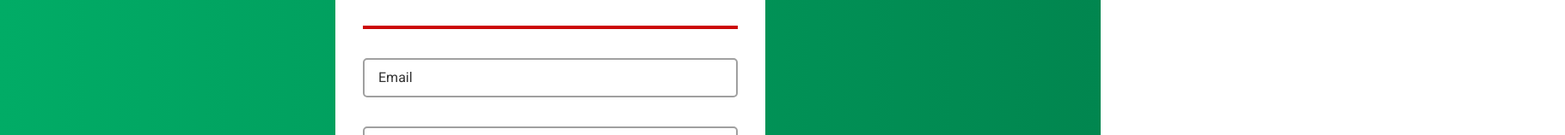
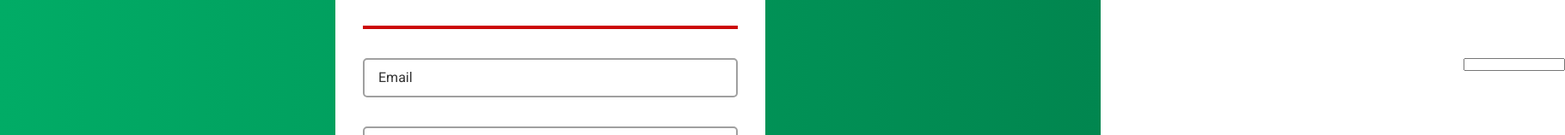
Before and after one commit to abmoh1379/budmoney, a React (Create React App) app: page /login in a window 1280 px wide. Shown: the part 130-288 px from the top of the page at 86% size, 1820 px wide, since content can reach past the window. Built offline with nearby package versions, Linux system fonts and the light colour scheme; no server answers.

Commit message:
added hidden inputs to avoid bots filling out forms and send data to backend

```diff
--- a/src/components/app/ExpenseForm.js
+++ b/src/components/app/ExpenseForm.js
@@ -40,6 +40,8 @@ const ExpenseForm = ({
   requestStatus: { error, loading, operation },
   expense = undefined,
 }) => {
+  // this state is for the hidden input added for preventing bots to fill out forms and submit
+  const [hiddenInputValue, setHiddenInputValue] = useState("");
   //   required state for SingleDatePicker
   const [focused, setFocused] = useState(false);
 
@@ -53,6 +55,9 @@ const ExpenseForm = ({
   const [{ amountValue, noteValue, createdAtValue }, formDispatcher] =
     useReducer(expenseFormReducer, expenseFormInitialState);
 
+  const onHiddenInputChange = (e) => {
+    setHiddenInputValue(e.target.value);
+  };
   const onAmountChange = (e) => {
     if (/^\d{0,}\.?\d{0,2}$/.test(e.target.value)) {
       formDispatcher({ type: "ON_AMOUNT_CHANGE", value: e.target.value });
@@ -111,7 +116,7 @@ const ExpenseForm = ({
 
   // for disabling the form btn on form validation
   let isFormValid = false;
-  if (isDescriptionValid && isTypeValid) {
+  if (isDescriptionValid && isTypeValid && !hiddenInputValue) {
     isFormValid = true;
   }
 
@@ -128,7 +133,10 @@ const ExpenseForm = ({
   }
 
   const onExpenseRemoveClick = () => {
+    // if bot filled the hidden input, we dont let expense removal.
+    if (!hiddenInputValue) {
       openConfirmRemoveExpenseModal();
+    }
   };
 
   // this useEffect is needed for deleteing the expense on user clicking confirm in confirmation expense removal modal.
@@ -156,6 +164,12 @@ const ExpenseForm = ({
   };
   return (
     <form className="app-expense-form" onSubmit={onFormSubmit}>
+      <input
+        className="app-expense-form__hidden-input"
+        type="text"
+        value={hiddenInputValue}
+        onChange={onHiddenInputChange}
+      />
       <div className="app-expense-form__input-container">
         <input
           className={`app-expense-form__input${
--- a/src/components/loginAndSignup/AuthForm.js
+++ b/src/components/loginAndSignup/AuthForm.js
@@ -1,4 +1,4 @@
-import React, { useCallback } from "react";
+import React, { useCallback, useState } from "react";
 import { Link } from "react-router-dom";
 import GoogleButton from "react-google-button";
 import { useLocation } from "react-router-dom";
@@ -7,10 +7,15 @@ import PrimaryBtn from "../app/UI/PrimaryBtn";
 import Loader from "../UI/Loader";
 
 const AuthForm = ({ authLoading, authError, onAuthFormSubmittion, onGoogleSignUp, onGoogleLogin }) => {
-  // we rename the state to make things more clear, we adding this feature so that the user who accidently wrote in signup form but now
-  // wants to login, will still have inputs filled when visiting login page and vice-versa
+  // this state is used for hidden input to validate if the form is being filled with bots.
+  const [hiddenInputValue, setHiddenInputValue] = useState('');
+  // we rename the state to make things more clear, we adding this feature so that the user who accidently wrote in signup form but now wants to login, will still have inputs filled when visiting login page and vice-versa
   const { pathname, state : linkState } = useLocation();
   const currentPage = pathname === "/sign-up" ? "sign-up" : "login";
+
+  const onHiddenInputChange = (e) => {
+    setHiddenInputValue(e.target.value);
+  }
   // Email useInput hook setup
   const emailInputValidator = useCallback((value) => {
     if (value.length === 0) {
@@ -85,11 +90,11 @@ const AuthForm = ({ authLoading, authError, onAuthFormSubmittion, onGoogleSignUp
   //   checking if form is valid for enabling the btn and let submit happen
   let isFormValid = false;
   if (currentPage === "sign-up") {
-    if (isEmailValid && isPasswordValid && isConfirmPasswordValid) {
+    if (isEmailValid && isPasswordValid && isConfirmPasswordValid && !hiddenInputValue) {
       isFormValid = true;
     }
   } else {
-    if (isEmailValid && isPasswordValid) {
+    if (isEmailValid && isPasswordValid && !hiddenInputValue) {
       isFormValid = true;
     }
   }
@@ -152,6 +157,13 @@ const AuthForm = ({ authLoading, authError, onAuthFormSubmittion, onGoogleSignUp
       <h2 className="form-container__title">{containerTitle}</h2>
       <p className="form-container__error-message">{authError}</p>
       <form className="form-container__form" onSubmit={onFormSubmit}>
+        {/* this hidden input, could never be filled with a real user, so we use it as a way validating form being filled with bots.*/}
+        <input
+          className="form-container__hidden-input"
+          type="text"
+          value={hiddenInputValue}
+          onChange={onHiddenInputChange}
+        />
         <section className="form-container__input-container">
           {/* we need this input-label-container for the effect of label we need.*/}
           <div className="form-container__input-label-container">
--- a/src/styles/components/app/components/_expenseForm.css
+++ b/src/styles/components/app/components/_expenseForm.css
@@ -2,6 +2,13 @@
     display: grid;
     grid-template-columns: 1fr;
     row-gap: var(--SMALL-SIZE);
+
+    /* for hidden input */
+    position: relative;
+}
+.app-expense-form__hidden-input {
+    position: absolute;
+    left: 100vw;
 }
 
 .app-expense-form__input-container{
--- a/src/styles/components/loginAndSignup/components/_authForm.css
+++ b/src/styles/components/loginAndSignup/components/_authForm.css
@@ -37,7 +37,16 @@
   align-items: center;
   gap: var(--LARGE-SIZE);
   width: 100%;
+
+  /* for hidden input */
+  position: relative;
 }
+/* a hidden form that needs to not be seen by user at any circumstances and to be able to be filled with bots. */
+.form-container__hidden-input {
+  position: absolute;
+  left: 100vw;
+}
+
 .form-container__input-container {
   width: 100%;
   display: flex;
```
Lines whose indentation alone changed are shown as unchanged.
